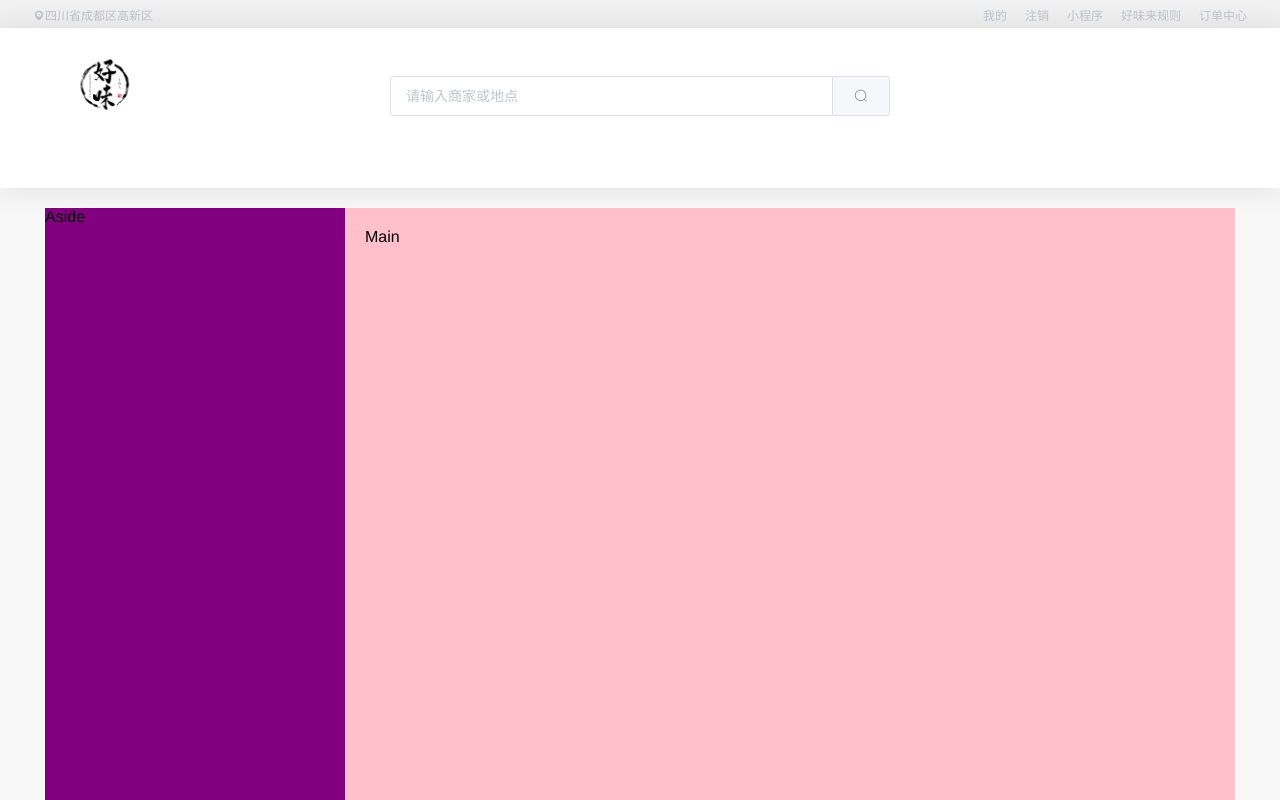
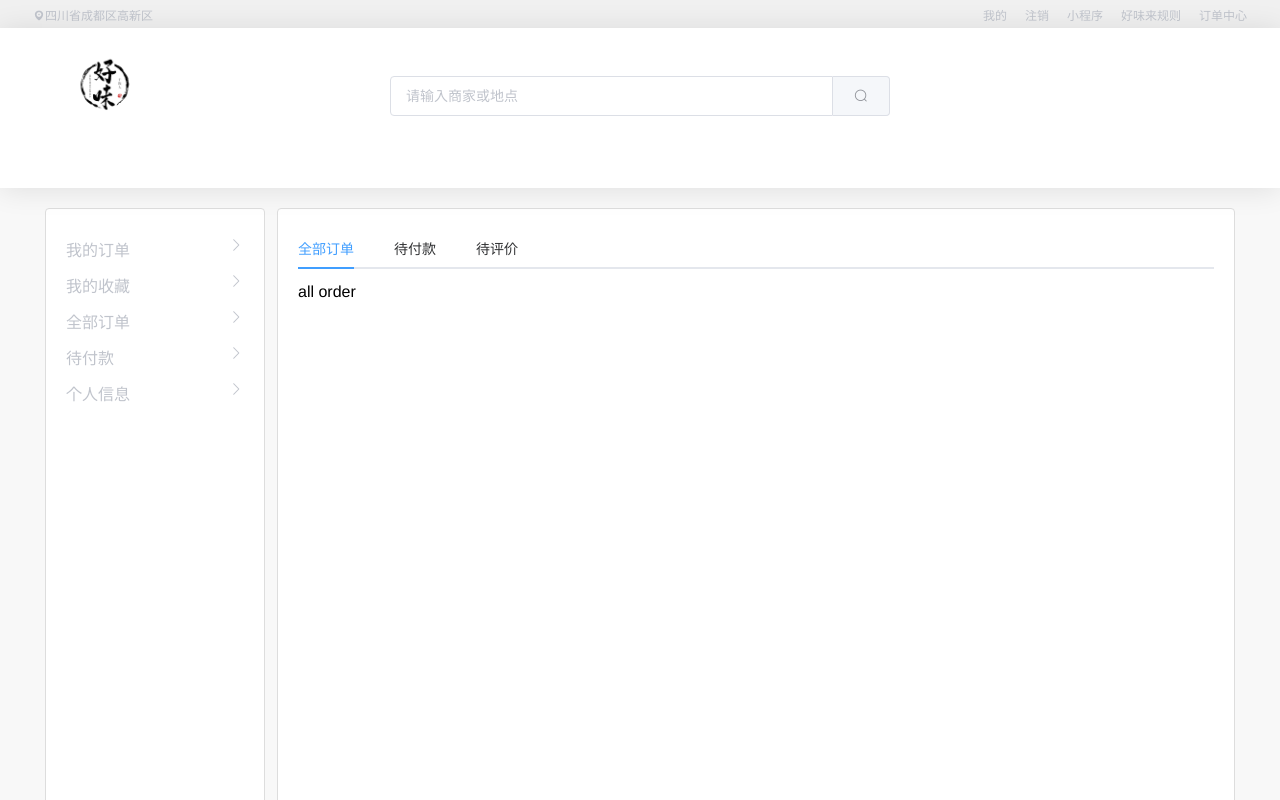
Before and after one commit to idabaicai/food, a Vue app: page /#/user/1 in a window 1280 px wide. Shown: the top 800 px of the page. Built offline with nearby package versions, Linux system fonts and the light colour scheme; sample sign-in values are in the browser's storage.

Commit message:
个人中心页面布局

```diff
--- a/src/views/user/components/BaseLayout.vue
+++ b/src/views/user/components/BaseLayout.vue
@@ -1,25 +1,74 @@
 <template>
   <div class="container w">
-    <el-container>
-      <el-aside>Aside</el-aside>
-      <el-main>Main</el-main>
-    </el-container>
+    <div class="aside">
+      <ul>
+        <li v-for="item in menuList" :key="item.id">
+          <a href="#" @click.prevent="handleChange(item.component)">{{ item.name }}</a>
+          <i class="el-icon-arrow-right"></i>
+        </li>
+      </ul>
+    </div>
+    <div class="main">
+      <component :is="activeComponent" />
+    </div>
   </div>
 </template>
 <script>
+import Order from './order/Order'
+import Collect from './Collect'
 export default {
-  name: 'BaseLayout'
+  name: 'BaseLayout',
+  components: {
+    Order,
+    Collect
+  },
+  data () {
+    return {
+      menuList: [
+        { id: 1, name: '我的订单', path: 'order', component: 'Order' },
+        { id: 2, name: '我的收藏', path: 'collect', component: 'Collect' },
+        { id: 3, name: '全部订单', path: 'order', component: 'order' },
+        { id: 4, name: '待付款', path: 'order', component: 'order' },
+        { id: 5, name: '个人信息', path: 'order', component: 'order' }
+      ],
+      activeComponent: Order // 当前组件
+    }
+  },
+  methods: {
+    handleChange (component) {
+      this.activeComponent = component
+    }
+  }
 }
 </script>
 <style lang="less" scoped>
   .container {
+    display: flex;
     height: 800px;
     margin-top: 20px;
-    background-color: pink;
-    .el-aside {
-      widows: 240px;
-      height: 800px;
-      background-color: purple;
+    margin-bottom: 30px;
+    .aside {
+      width: 220px;
+      padding: 28px 20px;
+      margin-right: 12px;
+      background-color: #fff;
+      border: 1px solid #ddd;
+      border-radius: 4px;
+      li {
+        height: 36px;
+        display: flex;
+        justify-content: space-between;
+      }
+      a, i{
+        color: #C0C4CC;
+        font-size: 16px;
+      }
+    }
+    .main {
+      background-color: #fff;
+      flex: 1;
+      border: 1px solid #ddd;
+      border-radius: 4px;
     }
   }
 </style>
--- /dev/null
+++ b/src/views/user/components/Collect.vue
@@ -0,0 +1,10 @@
+<template>
+  <div>
+    collect
+  </div>
+</template>
+<script>
+export default {
+  name: 'Collect'
+}
+</script>
--- /dev/null
+++ b/src/views/user/components/order/Order.vue
@@ -0,0 +1,49 @@
+<template>
+  <div class="container">
+    <el-tabs v-model="active" @tab-click="handleChange">
+      <el-tab-pane
+        v-for="item in tabList"
+        :key="item.id"
+        :label="item.label"
+        :name="item.name">
+        <component :is="item.name"></component>
+      </el-tab-pane>
+    </el-tabs>
+  </div>
+</template>
+<script>
+import allOrder from './components/AllOrder' // 全部订单
+import waitPay from './components/WaitPay' // 待付款
+import waitComment from './components/WaitComment' // 带评论
+export default {
+  name: 'Order',
+  components: {
+    allOrder,
+    waitPay,
+    waitComment
+  },
+  data () {
+    return {
+      active: 'allOrder',
+      tabList: [
+        { id: 1, name: 'allOrder', label: '全部订单' },
+        { id: 2, name: 'waitPay', label: '待付款' },
+        { id: 3, name: 'waitComment', label: '待评价' }
+      ]
+    }
+  },
+  methods: {
+    handleChange (tab, event) {
+      this.active = tab.name
+    }
+  }
+}
+</script>
+<style lang="less" scoped>
+  .container {
+    padding: 0 20px;
+    .el-tabs {
+      width: 100%;
+    }
+  }
+</style>
--- /dev/null
+++ b/src/views/user/components/order/components/AllOrder.vue
@@ -0,0 +1,5 @@
+<template>
+  <div>
+   all order
+  </div>
+</template>
--- /dev/null
+++ b/src/views/user/components/order/components/WaitComment.vue
@@ -0,0 +1,5 @@
+<template>
+  <div>
+    待评论
+  </div>
+</template>
--- /dev/null
+++ b/src/views/user/components/order/components/WaitPay.vue
@@ -0,0 +1,5 @@
+<template>
+  <div>
+    wait pay
+  </div>
+</template>
```
